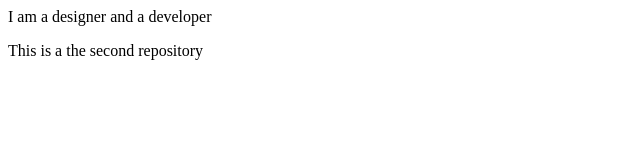
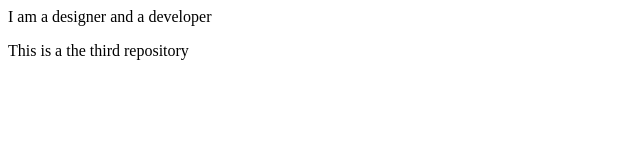
Before and after one commit to aryalbirat/FirstRepository, a plain HTML site: page index.html in a window 1280 px wide. Shown: the full height of the page, 0-640 px from the left. Drawn offline with Linux system fonts and the light colour scheme.

Commit message:
Updated the line

```diff
--- a/index.html
+++ b/index.html
@@ -1,2 +1,2 @@
 <p> I am a designer and a developer</p>
-<p> This is a the second repository </p>
+<p> This is a the third repository </p>
```
